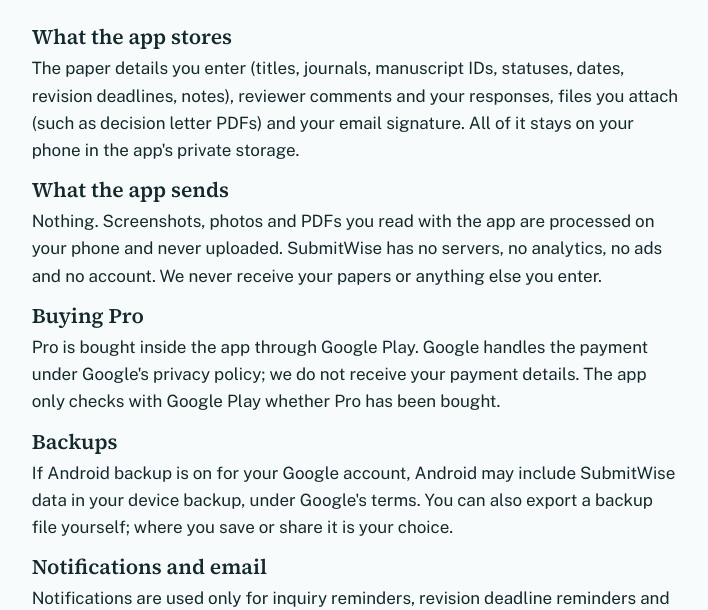
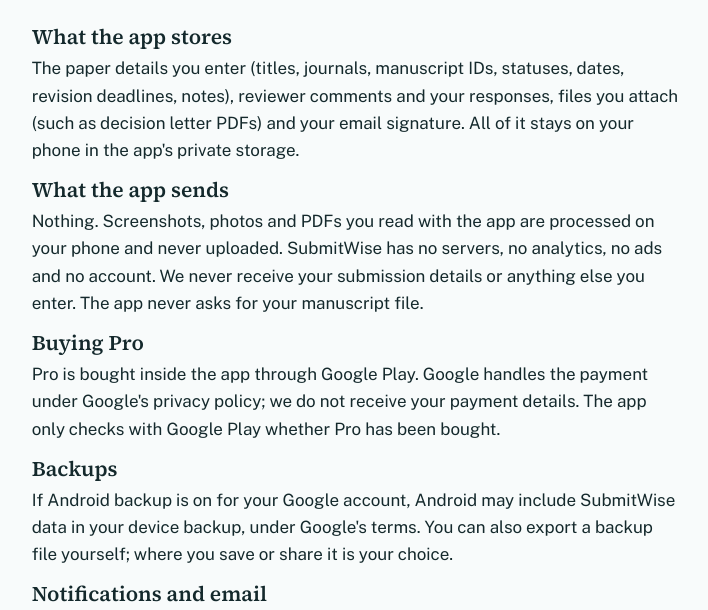
Before and after one commit to inventornext/submitwise, a plain HTML site: page privacy.html in a window 1280 px wide. Shown: the part 142-752 px from the top of the page, without its empty margins (285-993 px from the left). Drawn offline with nearby package versions, Linux system fonts and the light colour scheme.

Commit message:
Update privacy statement regarding submission details
Clarified that the app does not request manuscript files.

```diff
--- a/privacy.html
+++ b/privacy.html
@@ -20,7 +20,7 @@
   <p>The paper details you enter (titles, journals, manuscript IDs, statuses, dates, revision deadlines, notes), reviewer comments and your responses, files you attach (such as decision letter PDFs) and your email signature. All of it stays on your phone in the app's private storage.</p>
 
   <h3>What the app sends</h3>
-  <p>Nothing. Screenshots, photos and PDFs you read with the app are processed on your phone and never uploaded. SubmitWise has no servers, no analytics, no ads and no account. We never receive your papers or anything else you enter.</p>
+  <p>Nothing. Screenshots, photos and PDFs you read with the app are processed on your phone and never uploaded. SubmitWise has no servers, no analytics, no ads and no account. We never receive your submission details or anything else you enter. The app never asks for your manuscript file.</p>
 
   <h3>Buying Pro</h3>
   <p>Pro is bought inside the app through Google Play. Google handles the payment under Google's privacy policy; we do not receive your payment details. The app only checks with Google Play whether Pro has been bought.</p>
```
